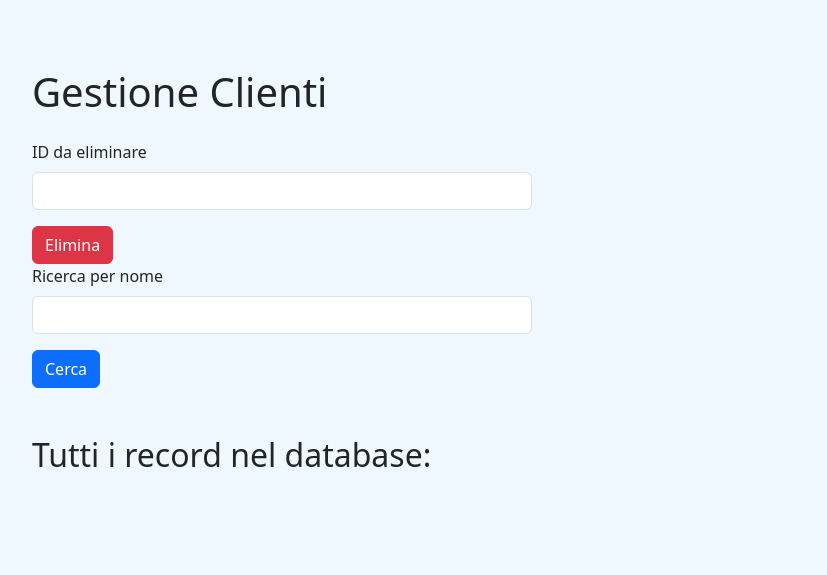
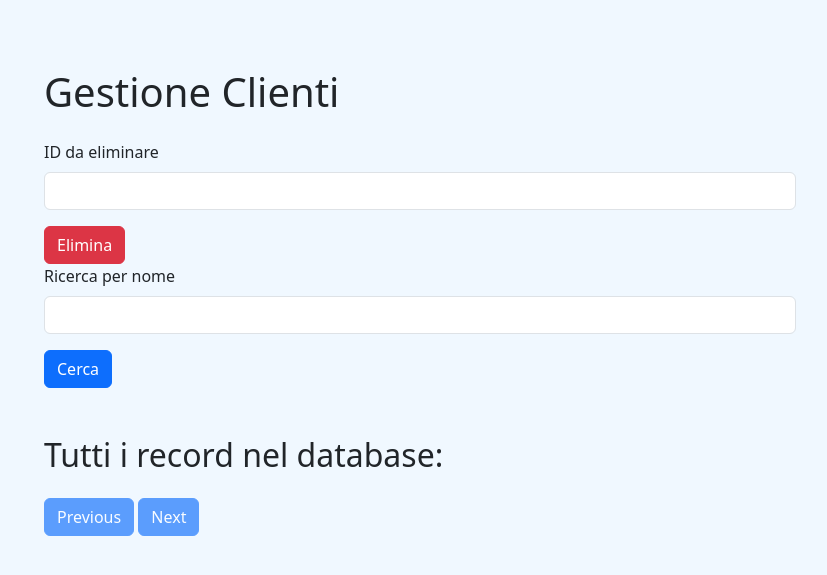
Before and after one commit to marcopa94/d.3-php, a PHP site: page /index2.php in a window 1280 px wide. Shown: the top 575 px of the page, without its empty margins (220-1047 px from the left). Run offline with PHP 8.4, Linux system fonts and the light colour scheme; data that the repository does not hold is empty.

Commit message:
final commit

```diff
--- a/index2.php
+++ b/index2.php
@@ -1,5 +1,4 @@
 <?php
-// ------------------------------------comando che connette al database-----------------------------------------------//
 $host = "localhost";
 $db = "client";
 $user = "root";
@@ -16,41 +15,33 @@ try {
     die("Errore di connessione al database: " . $e->getMessage());
 }
 
-// ---------------------------------------Eliminazione record--------------------------------------------------------//
+//-------------------------------------------- Eliminazione record-----------------------------------------------------------------------
 if ($_SERVER['REQUEST_METHOD'] == 'POST' && isset($_POST['user_id'])) {
     $user_id = $_POST['user_id'];
 
     if (!is_numeric($user_id)) {
         echo "L'ID utente deve essere un numero.";
     } else {
-        // Eliminazione record
         $stmt = $pdo->prepare("DELETE FROM client WHERE user_id = ?");
         $stmt->execute([$user_id]);
         echo "Record eliminato con successo!";
     }
 }
 
-//------------------------------------------Ricerca per nome---------------------------------------------------------//
-$results = [];
+//-------------------------------------------------- Ricerca per nome------------------------------------------------------------------------
 if ($_SERVER['REQUEST_METHOD'] == 'GET' && isset($_GET['search'])) {
     $search = $_GET['search'];
 
-    // Prepara la query di ricerca per il nome
     $stmt = $pdo->prepare("SELECT * FROM client WHERE name LIKE ? OR surname LIKE ?");
     $stmt->execute(["%$search%", "%$search%"]);
 
     $results = $stmt->fetchAll();
 }
 
-//---------------------------------Visualizzazione di tutti i record-------------------------------------------------//
-$stmt = $pdo->query('SELECT * FROM client');
-
-$all_clients = $stmt->fetchAll();
-//---------------------------------------------- Query per i risultati paginati--------------------------------------------//
-$limit =2;
+//---------------------------------- Visualizzazione di tutti i record paginati-----------------------------------------------------------
+$limit = 2;
 $page = isset($_GET['page']) ? $_GET['page'] : 1;
 $offset = ($page - 1) * $limit;
-
 
 $stmt = $pdo->prepare('SELECT * FROM client LIMIT :limit OFFSET :offset');
 $stmt->bindParam(':limit', $limit, PDO::PARAM_INT);
@@ -58,15 +49,16 @@ $stmt->bindParam(':offset', $offset, PDO::PARAM_INT);
 $stmt->execute();
 
 $paginated_results = $stmt->fetchAll();
-?>
 
+
+//---------------------------------- Visualizzazione di tutti i record paginati-----------------------------------------------------------?>
 <!DOCTYPE html>
 <html lang="en">
 <head>
     <meta charset="UTF-8">
     <meta name="viewport" content="width=device-width, initial-scale=1.0">
+    <title>Ricerca e Eliminazione Record</title>
     <link href="https://cdn.jsdelivr.net/npm/bootstrap@5.3.3/dist/css/bootstrap.min.css" rel="stylesheet">
-    <title>Ricerca e Eliminazione Record</title>
     <style>
         body {
             background-color: aliceblue;
@@ -84,32 +76,31 @@ $paginated_results = $stmt->fetchAll();
 <body>
 
 <div class="container">
+
+    <!-------------------------------------------- Visualizzazione dei risultati della ricerca --------------------------------------->
+    <div class="container">
     <h1 class="mt-5 mb-4">Gestione Clienti</h1>
 
-    <!---------------------------------------------- Form per eliminare un record ------------------------------------------>
-    <div id="box">
-        <form style="width: 500px;" method="POST">
+    <!----------------------------------------------------------------------- Form per eliminare un record --------------------------------->
+    <form method="POST">
         <div class="mb-3">
-                <label for="delete" class="form-label">ID da eliminare</label>
+            <label for="user_id" class="form-label">ID da eliminare</label>
             <input type="text" class="form-control" name="user_id" id="user_id" />
         </div>
         <button type="submit" class="btn btn-danger">Elimina</button>
     </form>
-    </div>
 
-    <!-------------------------------------------------- Form per la ricerca ----------------------------------------------------->
-    <div id="box">
-        <form style="width: 500px;" method="GET">
+    <!--------------------------------------------------- Form per la ricerca ------------------------------------------------------------------>
+    <form method="GET">
         <div class="mb-3">
             <label for="search" class="form-label">Ricerca per nome</label>
             <input type="text" class="form-control" name="search" id="search" />
         </div>
         <button type="submit" class="btn btn-primary">Cerca</button>
     </form>
-    </div>
 
-    <!---------------------------------------------- Visualizzazione dei risultati della ricerca -------------------------->
-    <?php if (isset($results) && count($results) > 0): ?>
+    <!---------------------------------------------------- Visualizzazione dei risultati della ricerca ----------------------------------------->
+    <?php if (!empty($results)): ?>
         <div class="row">
             <?php foreach ($results as $result): ?>
                 <div class="col-md-4">
@@ -122,18 +113,9 @@ $paginated_results = $stmt->fetchAll();
                 </div>
             <?php endforeach; ?>
         </div>
-
-        <!----------------------------------------------------- Pulsanti di navigazione ----------------------------------------->
-        <div class="mt-3">
-            <?php if ($page > 1): ?>
-                <a href="?search=<?= $search ?>&page=<?= $page - 1 ?>" class="btn btn-primary">Previous</a>
-            <?php endif; ?>
-            <?php if (count($results) == $limit): ?>
-                <a href="?search=<?= $search ?>&page=<?= $page + 1 ?>" class="btn btn-primary">Next</a>
-            <?php endif; ?>
-        </div>
     <?php endif; ?>
 
+    <!---------------------------------------------------------------- Visualizzazione dei record paginati ----------------------------------->
     <h2 class="mt-5">Tutti i record nel database:</h2>
     <div class="row">
         <?php foreach ($paginated_results as $client): ?>
@@ -142,23 +124,20 @@ $paginated_results = $stmt->fetchAll();
                     <div class="card-body">
                         <h5 class="card-title"><?= $client['name'] , " " ,$client['surname'] ?></h5>
                         <p class="card-text">ID: <?= $client['user_id'] ?></p>
-                        <a href="" class="btn-btn-primary"> edit</a>
+                        <a href="./index.php" class="btn btn-primary">Edit</a>
                     </div>
                 </div>
             </div>
         <?php endforeach; ?>
     </div>
 
-    <!------------------------------------------------------- Pulsanti di navigazione --------------------------------------------->
+    <!-------------------------------------------------------------- Pulsanti di navigazione ------------------------------------------------>
     <div class="mt-3">
-        <?php if ($page > 1): ?>
-            <a href="?page=<?= $page - 1 ?>" class="btn btn-primary">Previous</a>
-        <?php endif; ?>
-        <?php if (count($all_clients) > ($offset + $limit)): ?>
-            <a href="?page=<?= $page + 1 ?>" class="btn btn-primary">Next</a>
-        <?php endif; ?>
+        <a href="?page=<?= $page - 1 ?>" class="btn btn-primary <?= $page <= 1 ? 'disabled' : '' ?>">Previous</a>
+        <a href="?page=<?= $page + 1 ?>" class="btn btn-primary <?= count($paginated_results) < $limit ? 'disabled' : '' ?>">Next</a>
     </div>
 </div>
+
 
 <script src="https://cdn.jsdelivr.net/npm/bootstrap@5.3.3/dist/js/bootstrap.bundle.min.js"></script>
 </body>
```
Lines whose indentation alone changed are shown as unchanged.
